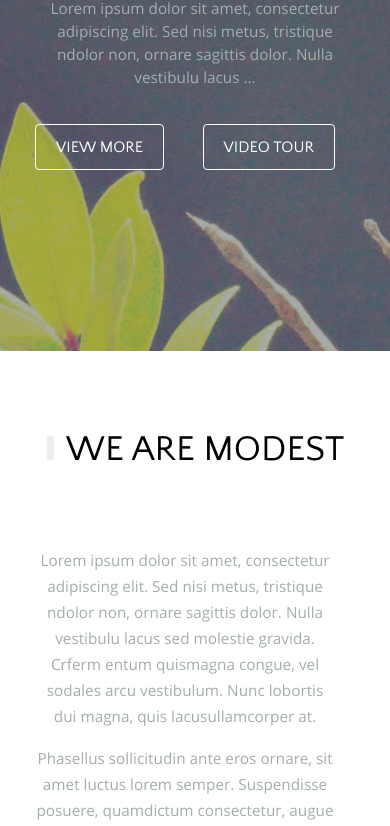
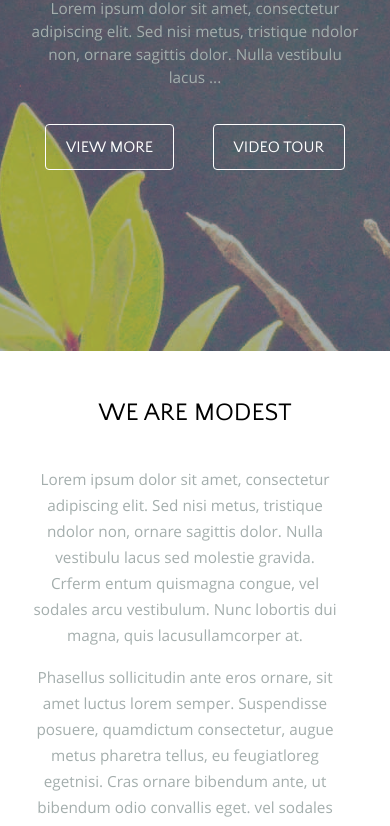
Before and after one commit to aeon01/geolab06, a website: page index.html in a window 390 px wide. Shown: the part 309-1135 px from the top of the page. Drawn offline with Linux system fonts and the light colour scheme.

Commit message:
- navbar

```diff
--- a/index.html
+++ b/index.html
@@ -7,6 +7,7 @@
 		<link rel="stylesheet" href="https://use.fontawesome.com/releases/v5.5.0/css/all.css" integrity="sha384-B4dIYHKNBt8Bc12p+WXckhzcICo0wtJAoU8YZTY5qE0Id1GSseTk6S+L3BlXeVIU" crossorigin="anonymous">
 	</head>
 <body>
+<!-- Header section -->
 <header>
 	<div class="header">
 		<div class="container flex space-between">
@@ -28,17 +29,23 @@
 		</div>
 	</div>
 </header>
+<!-- Header section end -->
+<!-- Banner section -->
 <section class="banner">
 	<div class="banner-text container">
 		<h1>welcome to our marketplace</h1>
 			<p class="paragraph">Lorem ipsum dolor sit amet, consectetur adipiscing elit. Sed nisi metus, tristique ndolor non, ornare sagittis dolor. Nulla vestibulu lacus ...</p>
+		<div class="i-c">
 			<ul class="flex space-between">
 				<li><a href="#" target="_blank">view more</a></li>
 				<li><a href="#" target="_blank">video tour</a></li>
 			</ul>
 		</div>
+	</div>
 </section>
-<section class="about container">
+<!-- Banner section end -->
+<!-- About section -->
+<section class="about-f container">
 	<h5>we are modest</h5>
 		<div class="flex">
 			<div class="about-left">
@@ -72,7 +79,9 @@
 		</div>
 	</div>
 </section>
+<!-- About section end -->
 <hr class="hr">
+<!-- About section bottom -->
 <section class="about container">
 	<div class="resp">
 		<h5>meet the team</h5>
@@ -128,6 +137,8 @@
 										</div>
 	</div>
 </section>
+<!-- About section bottom end -->
+<!-- Works section -->
 <section class="works">
 	<div class="container flex wrap">
 		<div class="center">
@@ -153,12 +164,12 @@
 					</div>
 				</div>
 					<div class="relative work-b">
-						<a href="#"><img src="images/003.jpg">
+						<a href="#"><img src="images/003.jpg"></a>
 							<div class="overlay">
 								<div class="i">partnership guidelines</div>
 							</div>
 						</div>
-					<div class="relative work-b m">
+					<div class="relative work-b">
 						<a href="#"><img src="images/004.jpg"></a>
 							<div class="overlay">
 								<div class="i">partnership guidelines</div>
@@ -175,6 +186,8 @@
 			</div>
 		</div>
 </section>
+<!-- Works section end -->
+<!-- What we do -->
 <section class="container">
 	<h2>what we do.</h2>
 		<div class="what-we-do flex wrap space-around">
@@ -237,6 +250,8 @@
 
 		</div>
 </section>
+<!-- What we do end -->
+<!-- Features section -->
 <section class="features">
 	<div class="container">
 		<h2>features.</h2>
@@ -259,6 +274,8 @@
 			</div>
 	</div>
 </section>
+<!-- Features section end -->
+<!-- Contact section -->
 <section class="contact">
 	<h2 class="container">stay in touch.</h2>
 		<div class="relative">
@@ -286,6 +303,8 @@
 			<p>Lorem ipsum dolor sit amet, consectetur adipiscing elit. Sed nisi metus, tristique nec dolor non, ornare sagittis dolor. Nulla vestibulum lacus sed molestie gravida. <br> <br> Cras fermentum elit quis magna congue, <span>vel sodales</span> arcu vestibulum. Nunc lobortis dui magna, quis dapibus lacus </p>
 		</div>
 </section>
+<!-- Contact section end -->
+<!-- Footer section -->
 <footer>
 	<div class="container flex space-between">
 		<span>© Copyright 2014 by PSD Booster. All Rights Reserved.</span>
@@ -298,6 +317,7 @@
 		</ul>
 	</div>
 </footer>
+<!-- Footer section end -->
 <script defer src="https://use.fontawesome.com/releases/v5.5.0/js/all.js" integrity="sha384-GqVMZRt5Gn7tB9D9q7ONtcp4gtHIUEW/yG7h98J7IpE3kpi+srfFyyB/04OV6pG0" crossorigin="anonymous"></script>
 </body>
 </html>
--- a/scss/modules/base.scss
+++ b/scss/modules/base.scss
@@ -2,6 +2,7 @@
     max-width: 1150px;
     width: 100%;
     margin: 0 auto;
+    padding: 0 30px;
 }
 .flex{
     display: flex;
@@ -32,33 +33,8 @@
 .inline-block{
     display: inline-block;
 }
-@media (max-width: 1200px){
-    .container{
-        max-width: 746px;
-        width: 100%;
+.contact{
+    h2{
+        padding: 50px 0;
     }
 }
-@media (max-width: 768px){
-    .container{
-        max-width: 550px;
-        width: 100%;
-    }
-}
-@media (max-width: 480px){
-    .container{
-        max-width: 300px;
-        width: 100%;
-    }
-}
-@media (max-width: 600px){
-    .container{
-        max-width: 320px;
-        width: 100%;
-    }
-}
-@media (max-width: 350px){
-    .container{
-        max-width: 250px;
-        width: 100%;
-    }
-}
--- a/scss/page/about.scss
+++ b/scss/page/about.scss
@@ -1,3 +1,21 @@
+.about-f{
+    padding-bottom: 100px;
+    h5{
+        text-transform: uppercase;
+        font-family: $QuattrocentoSansRegular;
+        font-size: 36px;
+        padding: 80px 0 80px;
+         &::before{
+                content: "";
+                width: 7px;
+                height: 24px;
+                background-color: $primary;
+                opacity: .2;
+                display: inline-block;
+                margin: 0 12px;
+         }
+    }
+}
 .about{
     padding-bottom: 100px;
     h5{
@@ -150,6 +168,11 @@
         opacity: 0.9;
     }
 }
+@media (max-width: 820px){
+    .a-box{
+        margin-bottom: 80px;
+    }
+}
 @media (max-width: 768px){
     .about-left{
         p{
@@ -168,9 +191,9 @@
     }
 }
 @media (max-width: 600px){
-    .about-left{
+    .about-f{
+        text-align: center;
         p{
-            text-align: center;
             width: 100%;
             line-height: 1.7;
         }
@@ -185,6 +208,13 @@
         ul{
             justify-content: center;
         }
+        h5{
+            font-size: 25px;
+            padding: 50px 0 40px;
+            &::before{
+                display: none;
+            }
+        }
     }
     .resp{
         display: flex;
@@ -192,14 +222,17 @@
         h5{
             font-size: 25px;
             padding: 50px 0 60px;
+            &::before{
+                display: none;
+            }
         }
     }
 }
-@media (max-width: 350px){
+@media (max-width: 400px){
     .about{
         h5{
             font-size: 25px;
-            padding: 40px 0 40px 25px;
+            padding: 40px 0 30px;
             &::before{
                 display: none;
             }
--- a/scss/page/banner.scss
+++ b/scss/page/banner.scss
@@ -42,7 +42,7 @@
     background-repeat: no-repeat;
     background-size: cover;
   }
-  @media (max-width: 600px){
+  @media (max-width: 820px){
     .banner-text{
         text-align: center;
         h1{
@@ -53,6 +53,10 @@
             max-width: 300px;
             width: 100%;
         }
+    }
+    .i-c{
+        display: flex;
+        justify-content: center
     }
 }
 @media (max-width: 350px){
--- a/scss/page/header.scss
+++ b/scss/page/header.scss
@@ -43,7 +43,7 @@
         margin-left: 20px;
     }
 }
-@media (max-width: 768px){
+@media (max-width: 820px){
     .nav-ul{
         display: none;
     }
--- a/scss/page/works.scss
+++ b/scss/page/works.scss
@@ -22,9 +22,6 @@
         width: 100%;
         height: 265px;
     }
-}
-.m{
-    margin-right: 18px;
 }
 .container{
     span{
```
Also changed, not shown: styles/style.css. Lines whose indentation alone changed are shown as unchanged.
